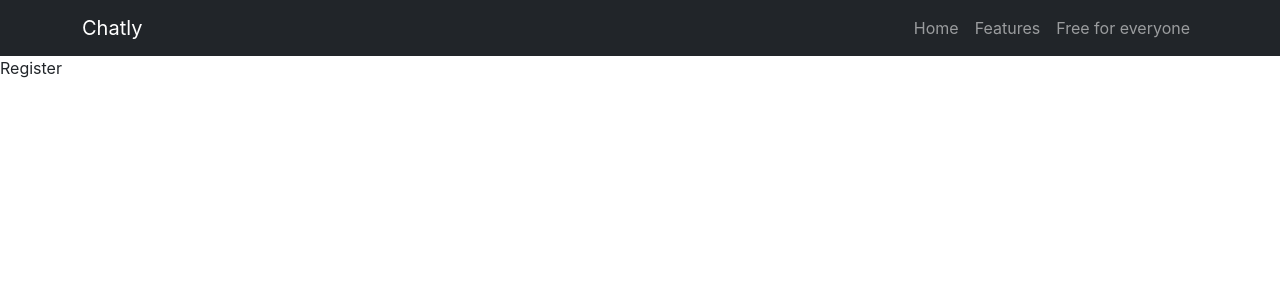
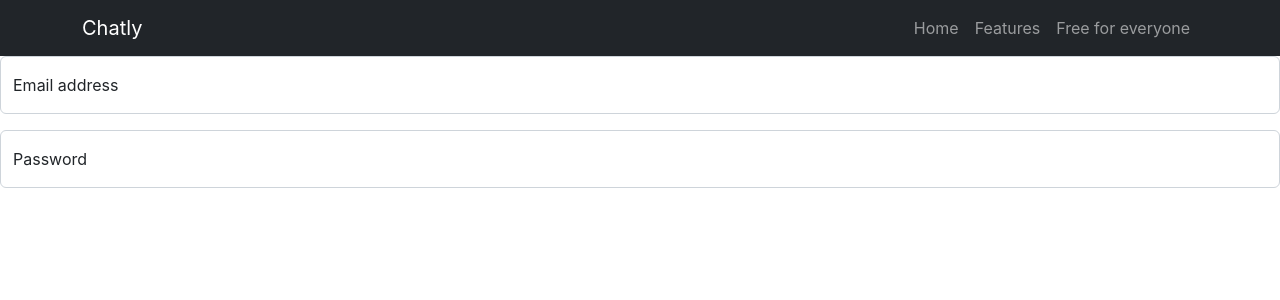
Before and after one commit to SherifAckles/chatly, a React (Create React App) app: page / in a window 1280 px wide. Shown: the top 300 px of the page. Built offline with nearby package versions, Linux system fonts and the light colour scheme; no server answers.

Commit message:
import form from bootstrap

```diff
--- a/src/App.jsx
+++ b/src/App.jsx
@@ -1,6 +1,5 @@
 import React from "react";
 import Register from "./components/pages/Register";
-
 import Nav from "./components/nav/Nav";
 import { auth } from "./firebase";
 import { useAuthState } from "react-firebase-hooks/auth";
--- a/src/components/pages/Register.jsx
+++ b/src/components/pages/Register.jsx
@@ -1,9 +1,23 @@
 import React from 'react'
 
-const Register = () => {
+import FloatingLabel from 'react-bootstrap/FloatingLabel';
+import Form from 'react-bootstrap/Form';
+
+function FormFloatingBasicExample() {
   return (
-    <div>Register</div>
-  )
+    <>
+      <FloatingLabel
+        controlId="floatingInput"
+        label="Email address"
+        className="mb-3"
+      >
+        <Form.Control type="email" placeholder="name@example.com" />
+      </FloatingLabel>
+      <FloatingLabel controlId="floatingPassword" label="Password">
+        <Form.Control type="password" placeholder="Password" />
+      </FloatingLabel>
+    </>
+  );
 }
 
-export default Register
+export default FormFloatingBasicExample;
```
